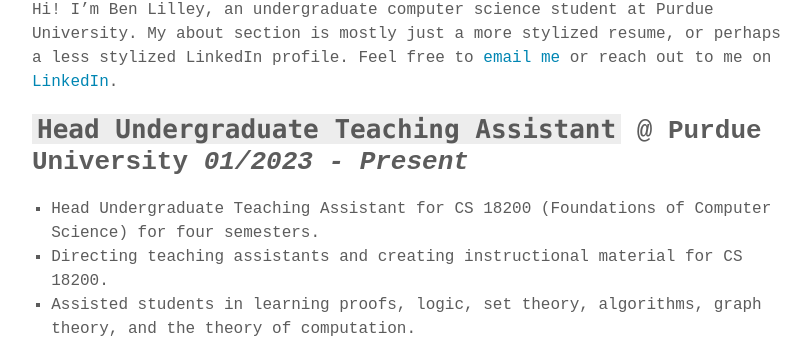
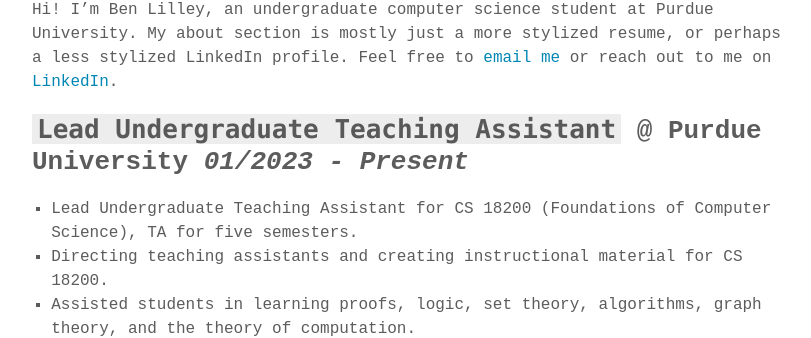
Before and after one commit to bunceandbean/bunceandbean.github.io, a Jekyll site: the page built from docs/about.md, in a window 1280 px wide and 900 px high. Shown: the part 199-537 px from the top of the window, without its empty margins (232-1043 px from the left). Built offline with Jekyll 4.4.1, drawn with Linux system fonts in a browser that asks for light colours; some web fonts are replaced.

Commit message:
Small Update

```diff
--- a/docs/_includes/footer.html
+++ b/docs/_includes/footer.html
@@ -1,5 +1,5 @@
 <footer class="site-footer">
   <div class="container">
-    <p style="text-align: center;"><small class="block">&copy; {{ site.time | date: '%Y' }} {{ site.author.name }} &middot; <a href="https://github.com/bunceandbean/">GitHub</a> &middot; <a href="https://linkedin.com/in/ben-lilley-/">LinkedIn</a> &middot; <a href="https://twitter.com/bunceandbean/">Twitter</a> &middot; <a href="https://bsky.app/profile/bunceandbean.bsky.social">Bluesky</a></p>
+    <p style="text-align: center;"><small class="block">&copy; {{ site.time | date: '%Y' }} {{ site.author.name }} &middot; <a href="https://github.com/bunceandbean/">GitHub</a> &middot; <a href="https://linkedin.com/in/ben-lilley-/">LinkedIn</a> &middot; <a href="https://twitter.com/bunceandbean/">Twitter</a></p>
   </div>
 </footer>
--- a/docs/about.md
+++ b/docs/about.md
@@ -6,9 +6,9 @@
 
 Hi! I'm Ben Lilley, an undergraduate computer science student at Purdue University. My about section is mostly just a more stylized resume, or perhaps a less stylized LinkedIn profile. Feel free to [email me](mailto:benlilleydev@gmail.com) or reach out to me on [LinkedIn](https://www.linkedin.com/in/ben-lilley-).
 
-## `Head Undergraduate Teaching Assistant` @ Purdue University _01/2023 - Present_
+## `Lead Undergraduate Teaching Assistant` @ Purdue University _01/2023 - Present_
 
-* Head Undergraduate Teaching Assistant for CS 18200 (Foundations of Computer Science) for four semesters.
+* Lead Undergraduate Teaching Assistant for CS 18200 (Foundations of Computer Science), TA for five semesters.
 * Directing teaching assistants and creating instructional material for CS 18200.
 * Assisted students in learning proofs, logic, set theory, algorithms, graph theory, and the theory of computation.
 * Ran office hours and PSO sessions where I led students in effectively learning the content.
```
